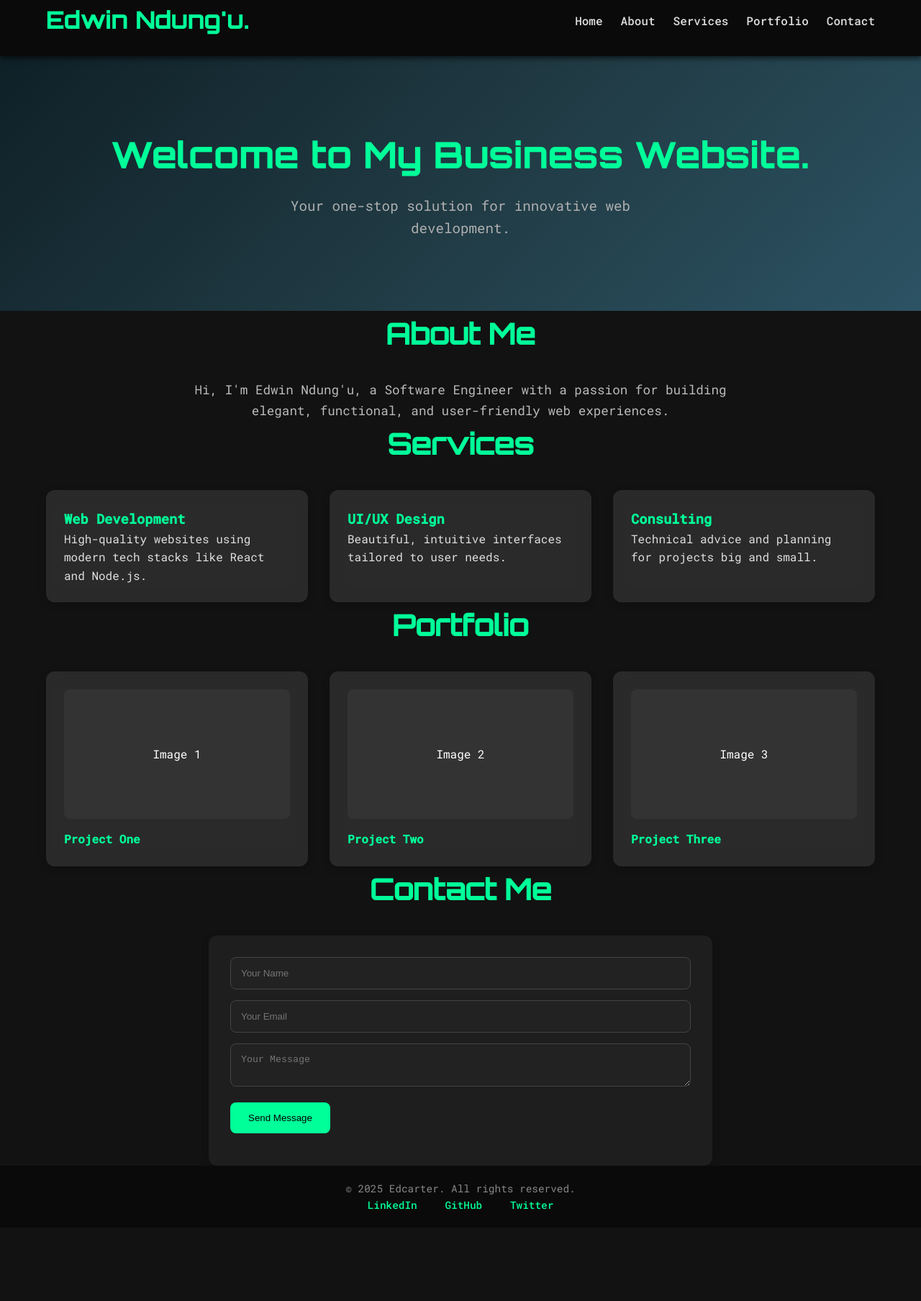
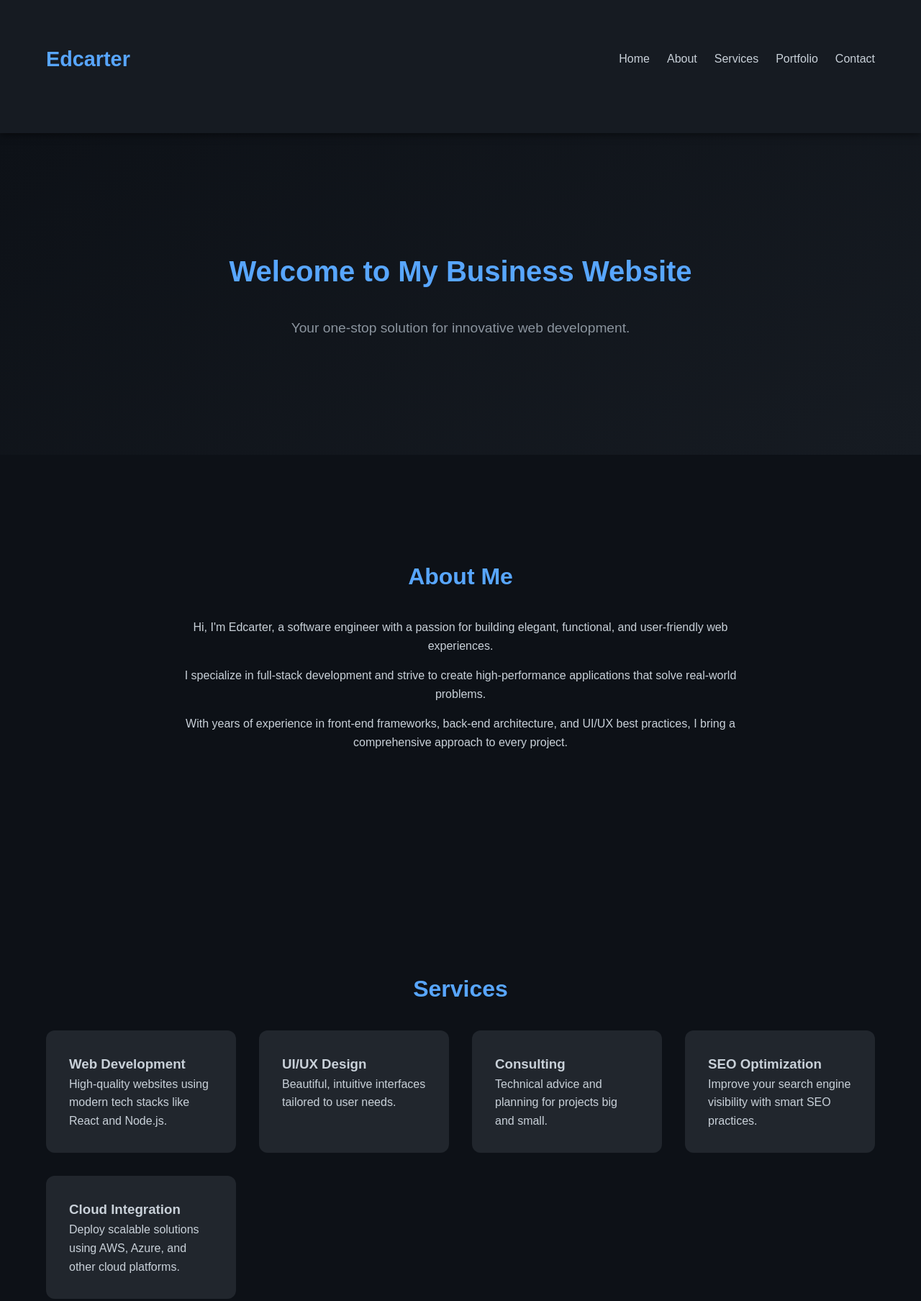
Before and after one commit to edwinndungu2/my-personal-business-website, a plain HTML site: page index.html in a window 1280 px wide. Shown: the part 21-1829 px from the top of the page at 72% size. Before the commit the page ends 1727 px from the top, so only its background shows below. Drawn offline with Linux system fonts and the light colour scheme.

Commit message:
second changes

```diff
--- a/css/style.css
+++ b/css/style.css
@@ -1,39 +1,32 @@
-/* Font Import */
-@import url('https://fonts.googleapis.com/css2?family=Orbitron:wght@500&family=Roboto+Mono:wght@400;500&display=swap');
-
-/* Reset & Base Styles */
+/* Reset and base styles */
 * {
     margin: 0;
     padding: 0;
     box-sizing: border-box;
   }
 
-html {
-  scroll-behavior: smooth;
-}
-
   body {
-  font-family: 'Roboto Mono', monospace;
-  background: #121212; /* Dark techy background */
-  color: #e0e0e0;
+    font-family: 'Orbitron', sans-serif;
+    background-color: #0d1117;
+    color: #c9d1d9;
     line-height: 1.6;
   }
 
-/* Container */
   .container {
     width: 90%;
     max-width: 1200px;
-  margin: auto;
+    margin: 0 auto;
+    padding: 4rem 0;
   }
 
-/* Header */
+  /* Navigation */
   header {
-  background: #0a0a0a;
-  padding: 1.5rem 0;
+    background-color: #161b22;
+    padding: 1rem 0;
+    box-shadow: 0 2px 10px rgba(0, 0, 0, 0.5);
     position: sticky;
     top: 0;
     z-index: 1000;
-  box-shadow: 0 4px 6px rgba(0, 0, 0, 0.5);
   }
 
   .nav {
@@ -43,189 +36,170 @@ header {
   }
 
   .logo {
-  font-family: 'Orbitron', sans-serif;
-  font-size: 2rem;
-  color: #00ff99; /* Neon green for techy effect */
-  font-weight: 700;
-  letter-spacing: 1px;
+    font-size: 1.8rem;
+    color: #58a6ff;
+    font-weight: bold;
   }
 
   .nav-links {
     list-style: none;
     display: flex;
-  gap: 25px;
+    gap: 1.5rem;
   }
 
   .nav-links a {
+    color: #c9d1d9;
     text-decoration: none;
-  color: #e0e0e0;
     font-weight: 500;
-  transition: color 0.3s ease-in-out;
+    transition: color 0.3s ease;
   }
 
   .nav-links a:hover {
-  color: #00ff99; /* Neon green hover effect */
+    color: #58a6ff;
   }
 
   #menu-toggle {
     display: none;
-  font-size: 1.5rem;
     background: none;
     border: none;
-  color: #00ff99;
+    color: #c9d1d9;
+    font-size: 1.5rem;
   }
 
-/* Hero */
+  /* Hero Section */
   .hero {
-  background: linear-gradient(135deg, #0f2027, #203a43, #2c5364);
-  padding: 100px 0;
+    background: linear-gradient(145deg, #0d1117, #161b22);
     text-align: center;
-  color: #fff;
+    padding: 6rem 0;
   }
 
   .hero h2 {
-  font-family: 'Orbitron', sans-serif;
-  font-size: 3rem;
-  margin-bottom: 1rem;
-  letter-spacing: 2px;
+    font-size: 2.5rem;
+    color: #58a6ff;
   }
 
   .hero p {
     font-size: 1.2rem;
-  color: #b0b0b0;
-  max-width: 600px;
-  margin: auto;
+    color: #8b949e;
   }
 
-/* Section Titles */
-section h2 {
+  /* Sections */
+  section {
+    padding: 5rem 0;
+  }
+
+  h2 {
     text-align: center;
-  font-size: 2.5rem;
-  color: #00ff99;
+    font-size: 2rem;
+    color: #58a6ff;
     margin-bottom: 2rem;
-  font-family: 'Orbitron', sans-serif;
   }
 
   /* About */
   .about p {
+    max-width: 800px;
+    margin: 1rem auto;
     text-align: center;
-  max-width: 800px;
-  margin: auto;
-  font-size: 1.1rem;
-  color: #bbb;
+    color: #c9d1d9;
   }
 
-/* Services & Portfolio */
-.service-grid, .portfolio-grid {
+  /* Services */
+  .service-grid {
     display: grid;
-  grid-template-columns: repeat(auto-fit, minmax(300px, 1fr));
-  gap: 30px;
-  margin-top: 2rem;
+    grid-template-columns: repeat(auto-fit, minmax(250px, 1fr));
+    gap: 2rem;
   }
 
-.service-card, .portfolio-item {
-  background: rgba(255, 255, 255, 0.1);
-  backdrop-filter: blur(10px);
+  .service-card {
+    background-color: #21262d;
+    padding: 2rem;
     border-radius: 12px;
-  padding: 25px;
-  box-shadow: 0 4px 12px rgba(0, 0, 0, 0.2);
-  transition: transform 0.3s ease, box-shadow 0.3s ease;
+    transition: transform 0.3s ease, background 0.3s ease;
   }
 
-.service-card:hover, .portfolio-item:hover {
+  .service-card:hover {
     transform: translateY(-5px);
-  box-shadow: 0 8px 20px rgba(0, 255, 153, 0.3); /* Soft neon green shadow */
+    background-color: #30363d;
   }
 
-.service-card h3, .portfolio-item h4 {
-  color: #00ff99;
+  /* Portfolio */
+  .portfolio-grid {
+    display: grid;
+    grid-template-columns: repeat(auto-fit, minmax(250px, 1fr));
+    gap: 2rem;
+  }
+
+  .portfolio-item {
+    background-color: #21262d;
+    border-radius: 12px;
+    padding: 1.5rem;
   }
 
   .image-placeholder {
-  background: #333;
-  height: 180px;
-  margin-bottom: 15px;
+    background-color: #161b22;
+    height: 150px;
+    margin-bottom: 1rem;
+    display: flex;
+    align-items: center;
+    justify-content: center;
+    color: #8b949e;
+  }
+
+  /* Testimonials */
+  .testimonial {
+    background-color: #21262d;
+    padding: 2rem;
+    border-left: 4px solid #58a6ff;
+    margin: 1rem 0;
     border-radius: 8px;
-  text-align: center;
-  line-height: 180px;
-  color: #fff;
   }
 
   /* Contact */
-.contact form {
-  max-width: 700px;
-  margin: auto;
-  background: rgba(255, 255, 255, 0.05);
-  padding: 30px;
-  border-radius: 12px;
-  box-shadow: 0 4px 12px rgba(0, 0, 0, 0.2);
+  form {
+    display: flex;
+    flex-direction: column;
+    gap: 1rem;
+    max-width: 500px;
+    margin: 0 auto;
   }
 
-.contact input,
-.contact textarea {
-  width: 100%;
-  padding: 14px;
-  background: #222;
-  border: 1px solid #444;
-  border-radius: 8px;
-  color: #fff;
-  margin-bottom: 15px;
+  input, textarea {
+    padding: 1rem;
+    border: none;
+    border-radius: 6px;
+    background-color: #161b22;
+    color: #c9d1d9;
   }
 
-.contact button {
-  background: #00ff99; /* Neon green for techy touch */
-  color: #000;
-  padding: 14px 25px;
+  button[type="submit"] {
+    background-color: #58a6ff;
+    color: #0d1117;
+    padding: 1rem;
     border: none;
+    border-radius: 6px;
     cursor: pointer;
-  border-radius: 8px;
+    font-weight: bold;
     transition: background 0.3s ease;
   }
 
-.contact button:hover {
-  background: #00e699;
-}
-
-#form-msg {
-  margin-top: 15px;
-  font-size: 1.1rem;
-  color: #e0e0e0;
+  button[type="submit"]:hover {
+    background-color: #1f6feb;
   }
 
   /* Footer */
   footer {
-  background: #0a0a0a;
+    background-color: #161b22;
+    color: #8b949e;
     text-align: center;
-  padding: 20px 0;
-  font-size: 0.9rem;
-  color: #888;
+    padding: 2rem 0;
+    margin-top: 2rem;
   }
 
   .socials a {
-  color: #00ff99;
-  margin: 0 15px;
+    margin: 0 0.5rem;
+    color: #58a6ff;
     text-decoration: none;
-  font-weight: 500;
   }
 
-/* Responsive Menu */
-@media (max-width: 768px) {
-  .nav-links {
-    display: none;
-    flex-direction: column;
-    background: #111;
-    position: absolute;
-    top: 70px;
-    right: 20px;
-    padding: 15px;
-    border-radius: 8px;
-  }
-
-  .nav-links.show {
-    display: flex;
-  }
-
-  #menu-toggle {
-    display: block;
-  }
-}
+  /* Fonts */
+  @import url('https://fonts.googleapis.com/css2?family=Orbitron:wght@400;600;800&display=swap');
--- a/index.html
+++ b/index.html
@@ -5,8 +5,7 @@
   <meta charset="UTF-8" />
   <meta name="viewport" content="width=device-width, initial-scale=1.0" />
   <title>Edcarter | Personal Business</title>
-  <link href="https://fonts.googleapis.com/css2?family=Orbitron:wght@500&family=Roboto+Mono:wght@400;500&display=swap" rel="stylesheet">
-  <link rel="stylesheet" href="css/style.css" />
+  <link rel="stylesheet" href="css/style.css">
   <script src="js/scripts.js" defer></script>
 
 </head>
@@ -14,7 +13,7 @@
 <body>
   <header>
     <div class="container nav">
-      <h1 class="logo">Edwin Ndung'u.</u></h1>
+      <h1 class="logo">Edcarter</h1>
       <nav>
         <ul class="nav-links">
           <li><a href="#home">Home</a></li>
@@ -30,7 +29,7 @@
 
   <section id="home" class="hero">
     <div class="container">
-      <h2>Welcome to My Business Website.</h2>
+      <h2>Welcome to My Business Website</h2>
       <p>Your one-stop solution for innovative web development.</p>
     </div>
   </section>
@@ -38,7 +37,9 @@
   <section id="about" class="about">
     <div class="container">
       <h2>About Me</h2>
-      <p>Hi, I'm Edwin Ndung'u, a Software Engineer with a passion for building elegant, functional, and user-friendly web experiences.</p>
+      <p>Hi, I'm Edcarter, a software engineer with a passion for building elegant, functional, and user-friendly web experiences.</p>
+      <p>I specialize in full-stack development and strive to create high-performance applications that solve real-world problems.</p>
+      <p>With years of experience in front-end frameworks, back-end architecture, and UI/UX best practices, I bring a comprehensive approach to every project.</p>
     </div>
   </section>
 
@@ -58,6 +59,14 @@
           <h3>Consulting</h3>
           <p>Technical advice and planning for projects big and small.</p>
         </div>
+        <div class="service-card">
+          <h3>SEO Optimization</h3>
+          <p>Improve your search engine visibility with smart SEO practices.</p>
+        </div>
+        <div class="service-card">
+          <h3>Cloud Integration</h3>
+          <p>Deploy scalable solutions using AWS, Azure, and other cloud platforms.</p>
+        </div>
       </div>
     </div>
   </section>
@@ -69,15 +78,37 @@
         <div class="portfolio-item">
           <div class="image-placeholder">Image 1</div>
           <h4>Project One</h4>
+          <p>A modern e-commerce site with full mobile responsiveness and cart integration.</p>
         </div>
         <div class="portfolio-item">
           <div class="image-placeholder">Image 2</div>
           <h4>Project Two</h4>
+          <p>Dashboard for data visualization and analytics using React and D3.js.</p>
         </div>
         <div class="portfolio-item">
           <div class="image-placeholder">Image 3</div>
           <h4>Project Three</h4>
+          <p>Custom CMS platform tailored for content creators and bloggers.</p>
         </div>
+        <div class="portfolio-item">
+          <div class="image-placeholder">Image 4</div>
+          <h4>Project Four</h4>
+          <p>Real-time chat application with WebSocket integration.</p>
+        </div>
+      </div>
+    </div>
+  </section>
+
+  <section id="testimonials" class="testimonials">
+    <div class="container">
+      <h2>Testimonials</h2>
+      <div class="testimonial">
+        <p>"Edcarter transformed our outdated website into a sleek, high-converting platform. Highly recommend!"</p>
+        <p>- Client A</p>
+      </div>
+      <div class="testimonial">
+        <p>"Reliable, professional, and technically sound. Our go-to for all tech needs."</p>
+        <p>- Client B</p>
       </div>
     </div>
   </section>
@@ -106,6 +137,7 @@
     </div>
   </footer>
 
+  <script src="script.js"></script>
 </body>
 
 </html>
```
Lines whose indentation alone changed are shown as unchanged.
